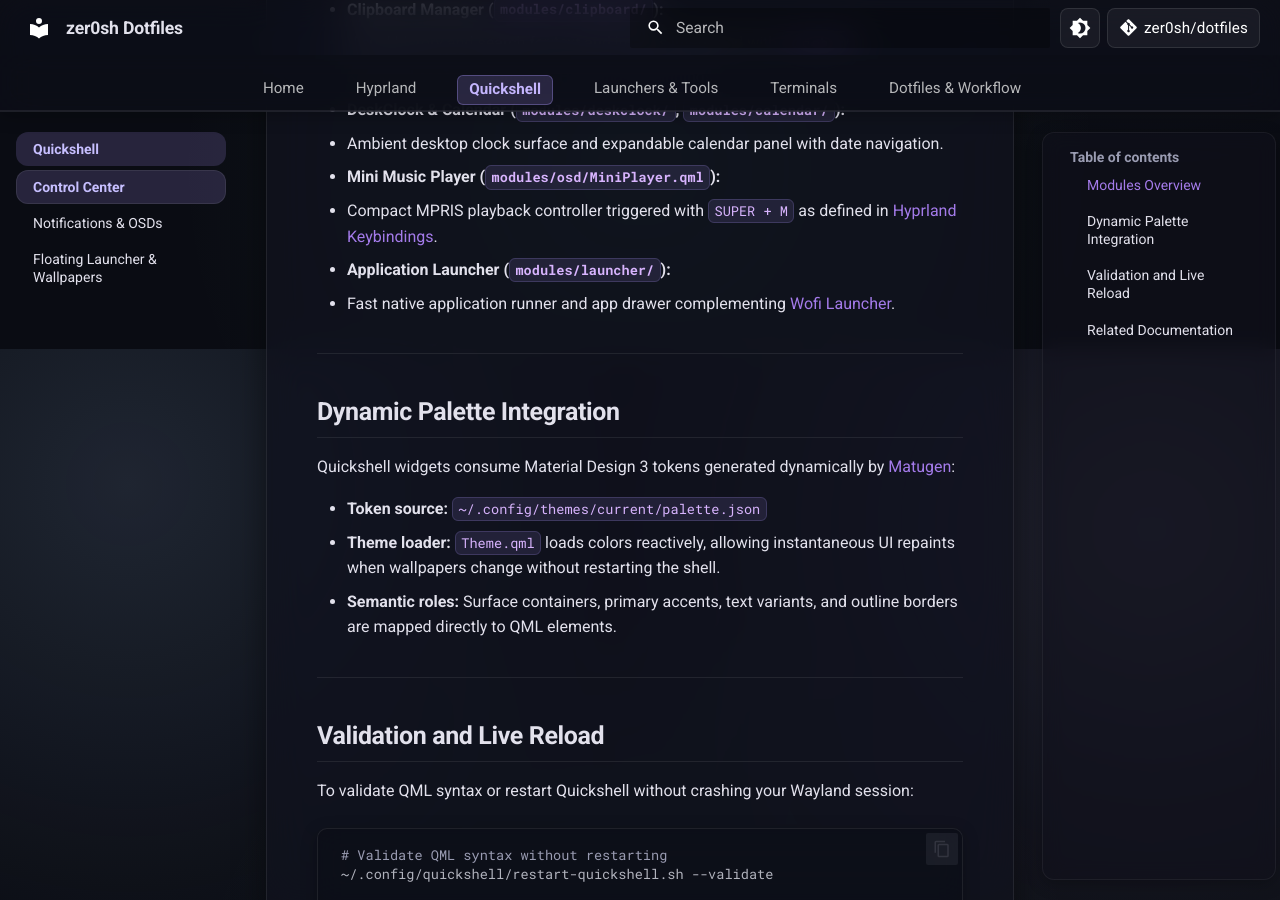
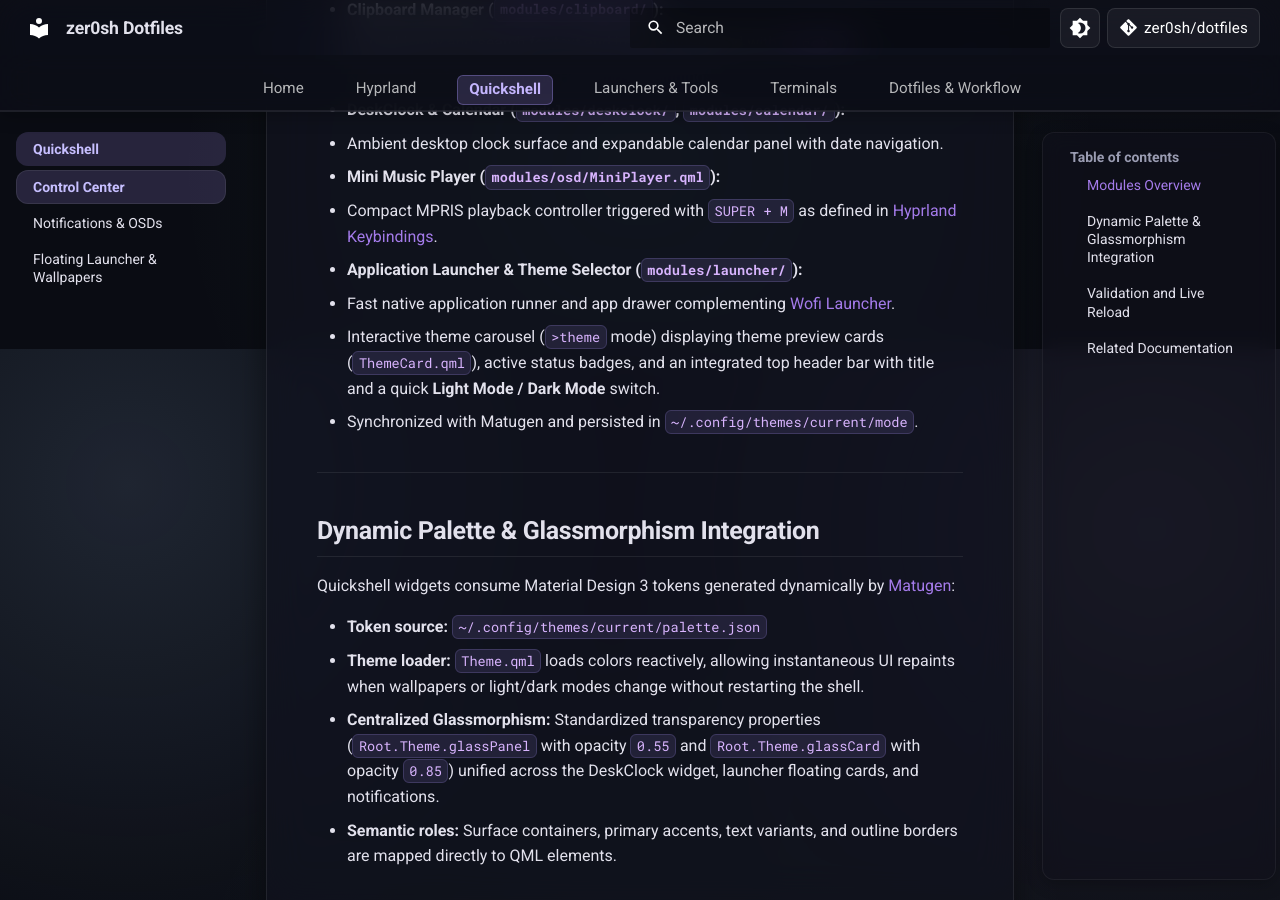
Before and after one commit to zer0sh/dotfiles, an MkDocs documentation site: the page built from docs/quickshell/index.md, in a window 1280 px wide and 900 px high, scrolled down 1451 px. Built offline with MkDocs 1.6.1 and Material for MkDocs 9.7.7, drawn with Linux system fonts in a browser that asks for light colours; comment, search, counter and statistics services are not loaded.

Commit message:
feat(quickshell): add theme header with light/dark toggle and centralize glass transparency

```diff
--- a/docs/quickshell/index.md
+++ b/docs/quickshell/index.md
@@ -27,17 +27,20 @@ Quickshell is the Wayland-native QML widget framework driving this desktop envir
   * Ambient desktop clock surface and expandable calendar panel with date navigation.
 * **Mini Music Player (`modules/osd/MiniPlayer.qml`):**
   * Compact MPRIS playback controller triggered with `SUPER + M` as defined in [Hyprland Keybindings](../hyprland/keybinds.md#quickshell-and-desktop-overlays).
-* **Application Launcher (`modules/launcher/`):**
+* **Application Launcher & Theme Selector (`modules/launcher/`):**
   * Fast native application runner and app drawer complementing [Wofi Launcher](../apps/wofi.md).
+  * Interactive theme carousel (`>theme` mode) displaying theme preview cards (`ThemeCard.qml`), active status badges, and an integrated top header bar with title and a quick **Light Mode / Dark Mode** switch.
+  * Synchronized with Matugen and persisted in `~/.config/themes/current/mode`.
 
 ---
 
-## Dynamic Palette Integration
+## Dynamic Palette & Glassmorphism Integration
 
 Quickshell widgets consume Material Design 3 tokens generated dynamically by [Matugen](../apps/matugen.md):
 
 * **Token source:** `~/.config/themes/current/palette.json`
-* **Theme loader:** `Theme.qml` loads colors reactively, allowing instantaneous UI repaints when wallpapers change without restarting the shell.
+* **Theme loader:** `Theme.qml` loads colors reactively, allowing instantaneous UI repaints when wallpapers or light/dark modes change without restarting the shell.
+* **Centralized Glassmorphism:** Standardized transparency properties (`Root.Theme.glassPanel` with opacity `0.55` and `Root.Theme.glassCard` with opacity `0.85`) unified across the DeskClock widget, launcher floating cards, and notifications.
 * **Semantic roles:** Surface containers, primary accents, text variants, and outline borders are mapped directly to QML elements.
 
 ---
```
Also changed, not shown: docs/apps/matugen.md (+14 -1 lines), themes/README.md (added, +19 -0 lines), 6 other files.
